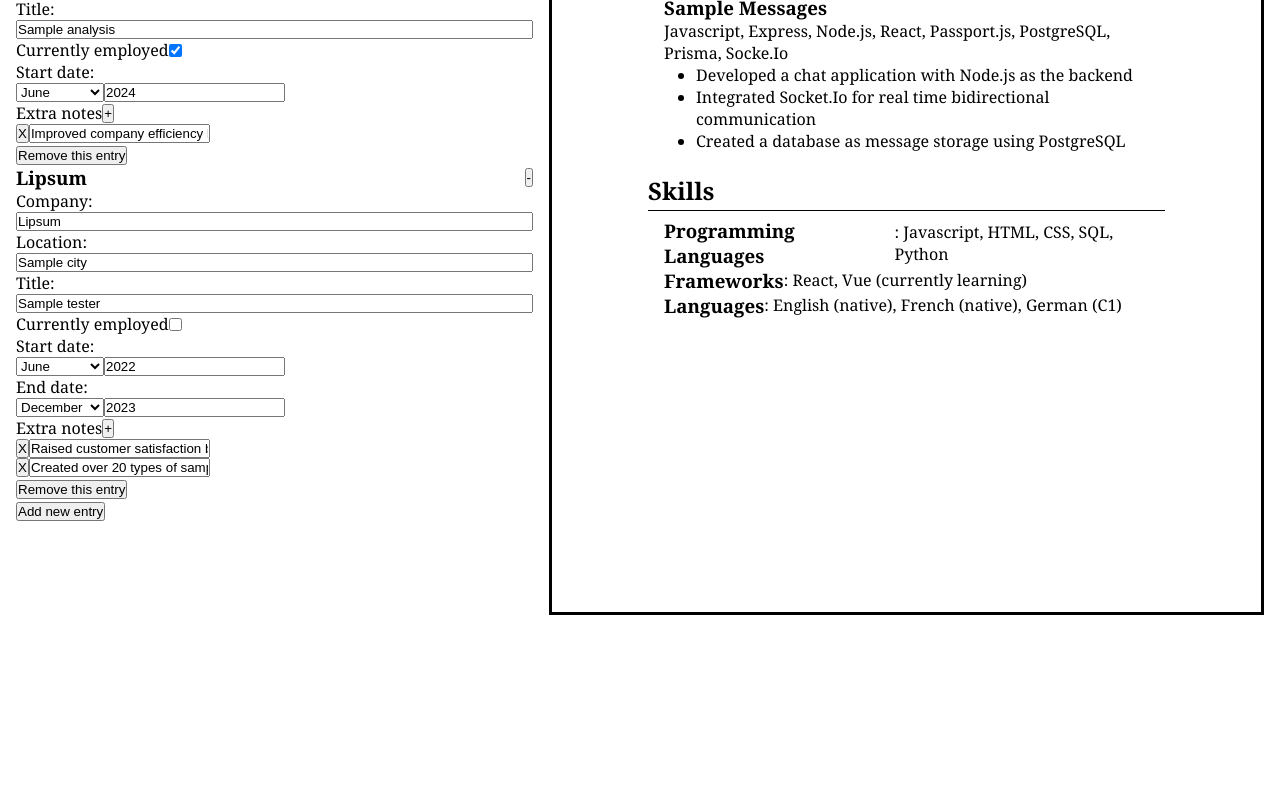
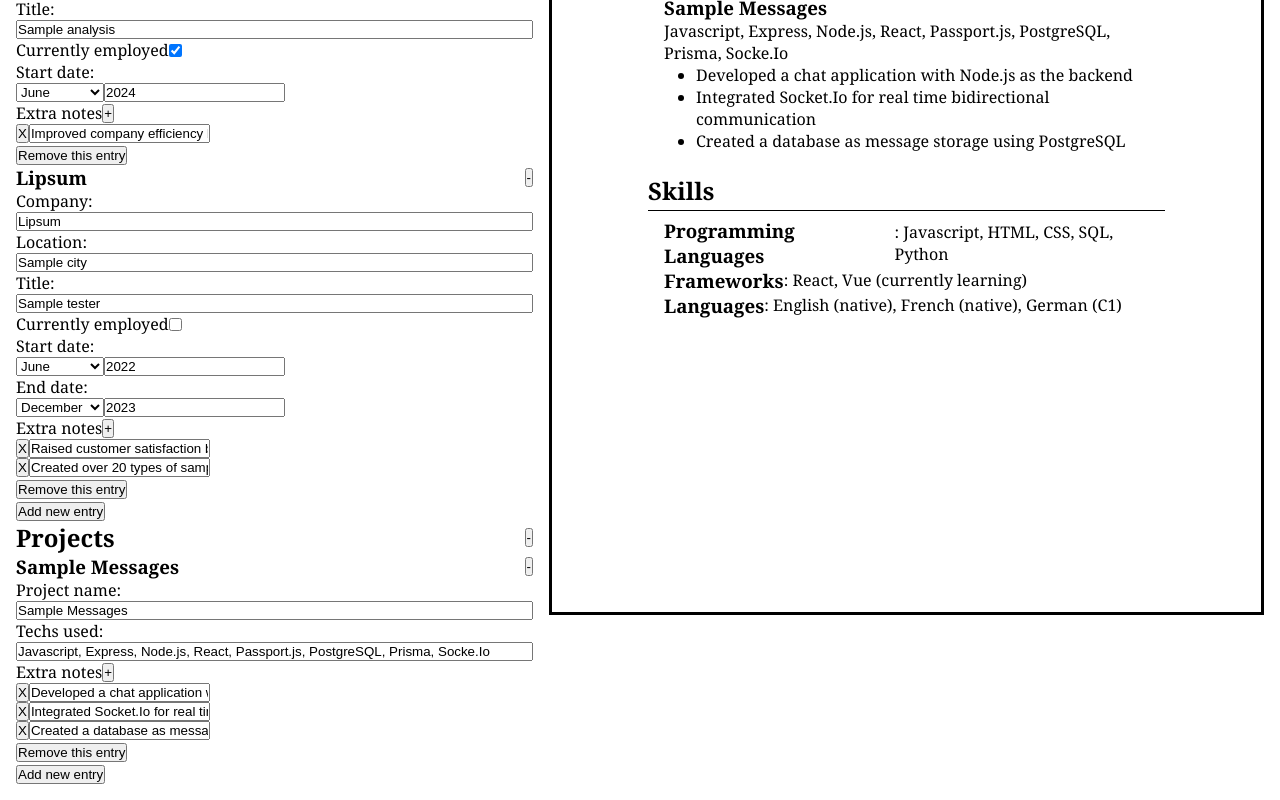
Before and after one commit to Sveldevorls/resume-builder, a React (Vite) app: page / in a window 1280 px wide. Shown: the part 722-1522 px from the top of the page. Before the commit the page ends 1353 px from the top, so only its background shows below. Built offline with nearby package versions, Linux system fonts and the light colour scheme.

Commit message:
Add projects editor

```diff
--- a/src/App.jsx
+++ b/src/App.jsx
@@ -23,7 +23,7 @@ export default function App() {
         infoState = {{info, setInfo}}
         educationState = {{education, setEducation}}
         experienceState = {{experience, setExperience}}
-        projects = {{projects, setProjects}}
+        projectsState = {{projects, setProjects}}
         skills = {{skills, setSkills}}
       />
       <CV
--- a/src/components/Editor/Editor.jsx
+++ b/src/components/Editor/Editor.jsx
@@ -1,9 +1,10 @@
 import InfoEditor from "./InfoEditor"
 import EducationEditor from "./EducationEditor"
 import ExperienceEditor from "./ExperienceEditor"
+import ProjectEditor from "./ProjectsEditor"
 import "../../styles/Editor.css"
 
-export default function Editor({ infoState, educationState, experienceState }) {
+export default function Editor({ infoState, educationState, experienceState, projectsState }) {
     return (
         <div className="Editor">
             <InfoEditor
@@ -18,6 +19,10 @@ export default function Editor({ infoState, educationState, experienceState }) {
                 experience = {experienceState.experience}
                 experienceStateSetter={experienceState.setExperience}
             />
+            <ProjectEditor
+                projects = {projectsState.projects}
+                projectsStateSetter={projectsState.setProjects}
+            />
         </div>
     )
 }
--- /dev/null
+++ b/src/components/Editor/ProjectsEditor.jsx
@@ -0,0 +1,92 @@
+import CollapsibleBlock from "./CollapsibleBlock"
+
+export default function ProjectsEditor({ projects, projectsStateSetter }) {
+    function handleNewNoteClick(entryID) {
+        let newProjectsArray = [];
+        for (let entry of projects) {
+            entry.id == entryID ?
+                newProjectsArray.push({ ...entry, "notes": [...entry.notes, { "id": crypto.randomUUID(), "content": "" }] }) :
+                newProjectsArray.push(entry);
+        }
+        projectsStateSetter(newProjectsArray);
+    }
+
+    function handleRemoveNoteClick(entryID, removedNoteID) {
+        let newProjectsArray = [];
+        for (let entry of projects) {
+            entry.id == entryID ?
+                newProjectsArray.push({ ...entry, "notes": entry.notes.filter(note => note.id != removedNoteID) }) :
+                newProjectsArray.push(entry);
+        }
+        projectsStateSetter(newProjectsArray);
+    }
+
+    function handleFormChange(entryID, changedElement) {
+        let newProjectsArray = [];
+        for (let entry of projects) {
+            if (entry.id != entryID) {
+                newProjectsArray.push(entry);
+            }
+            else {
+                if (changedElement.name == "noteContent") {
+                    newProjectsArray.push({
+                        ...entry,
+                        "notes": entry.notes.map(note =>
+                            note.id == changedElement.dataset.id ?
+                                { "id": changedElement.dataset.id, "content": changedElement.value } :
+                                note
+                        )
+                    });
+                }
+                else {
+                    newProjectsArray.push({ ...entry, [changedElement.name]: changedElement.value });
+                }
+            }
+        }
+        projectsStateSetter(newProjectsArray);
+    }
+
+    function handleNewEntryClick() {
+        projectsStateSetter([...projects,     {
+            "id": crypto.randomUUID(),
+            "title": "Replace me",
+            "techs": "Replace me",
+            "notes": [],
+        },])
+    }
+
+    function handleRemoveEntryClick(entryID) {
+        projectsStateSetter(projects.filter(entry => entry.id != entryID));
+    }
+
+    return (
+        <div id="ProjectsEditor">
+            <CollapsibleBlock title={<h2>Projects</h2>} >
+                {projects.map(entry => {
+                    return (
+                        <CollapsibleBlock title={<h3>{entry.title}</h3>} key={entry.id}>
+                            <form data-id={entry.id} onChange={e => handleFormChange(entry.id, e.target)}>
+                                <label htmlFor={"title-" + entry.id}>Project name:</label>
+                                <input type="text" id={"title-" + entry.id} name="title" defaultValue={entry.title} />
+                                <label htmlFor={"techs-" + entry.id}>Techs used:</label>
+                                <input type="text" id={"techs-" + entry.id} name="techs" defaultValue={entry.techs} />
+                                <div className="row">
+                                    <span>Extra notes</span>
+                                    <button type="button" onClick={() => handleNewNoteClick(entry.id)}>+</button>
+                                </div>
+                                {entry.notes.map(note =>
+                                    <div className="row" key={note.id}>
+                                        <button type="button" data-id={note.id} onClick={(e) => handleRemoveNoteClick(entry.id, e.target.dataset.id)}>X</button>
+                                        <input type="text" name="noteContent" data-id={note.id} defaultValue={note.content} />
+                                    </div>
+                                )}
+                            </form>
+                            <button type="button" onClick={() => handleRemoveEntryClick(entry.id)}>Remove this entry</button>
+                        </CollapsibleBlock>
+                    )
+                })}
+                <button onClick={handleNewEntryClick}>Add new entry</button>
+            </CollapsibleBlock>
+        </div>
+    )
+}
--- a/src/styles/Projects.css
+++ b/src/styles/Projects.css
@@ -15,6 +15,10 @@
                 margin-left: auto;
             }
         }
+
+        +.content {
+            margin-top: 1lh;
+        }
     }
 
     ul {
```
